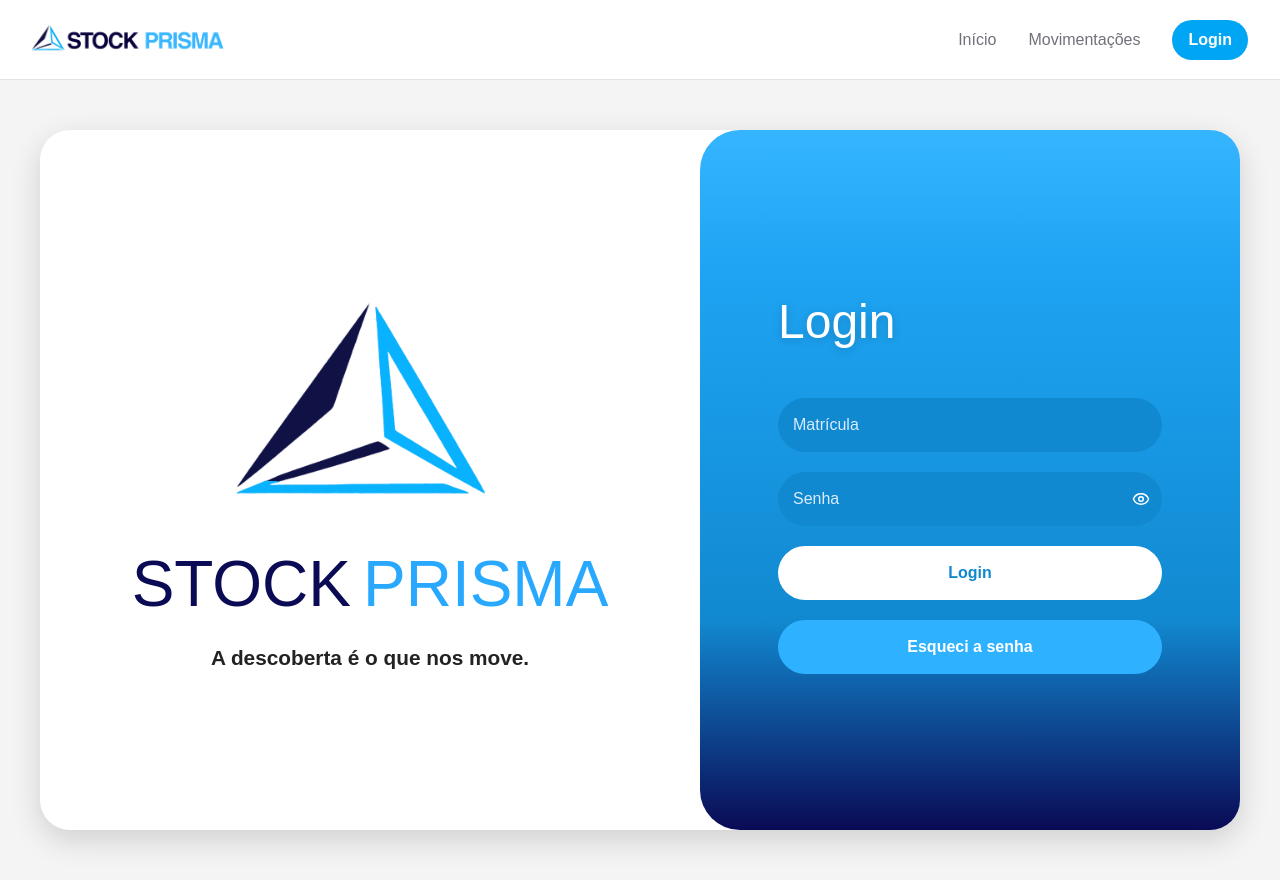
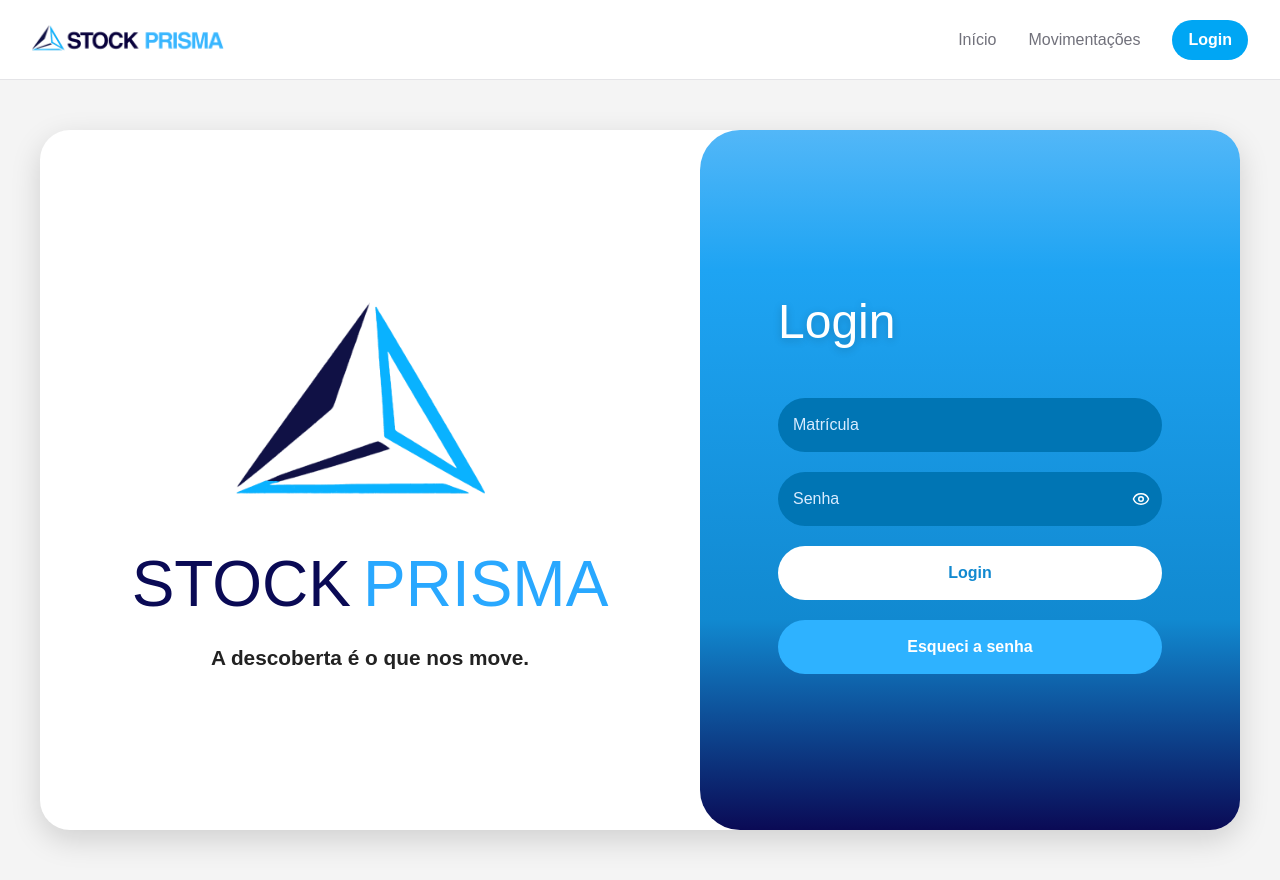
Before and after one commit to pajelive/stock-prisma, a Next.js app in the folder stock_prisma_interface/: page /login in a window 1280 px wide. Built offline with nearby package versions, Linux system fonts and the light colour scheme; no server answers.

Commit message:
Alterando cores da tela login

```diff
--- a/stock_prisma_interface/src/components/TelaLogin.module.css
+++ b/stock_prisma_interface/src/components/TelaLogin.module.css
@@ -81,7 +81,7 @@
 
     background: linear-gradient(
         to bottom,
-        #36B5FF 0%,
+        #52b7f8 0%,
         #1EA4F3 20%,
         #1189D0 70%,
         #0A0A55 100%
@@ -123,7 +123,7 @@
     border: none;
     border-radius: 30px;
 
-    background: #1189D0;
+    background: #0075b4;
     color: white;
 
     font-size: 1rem;
```
